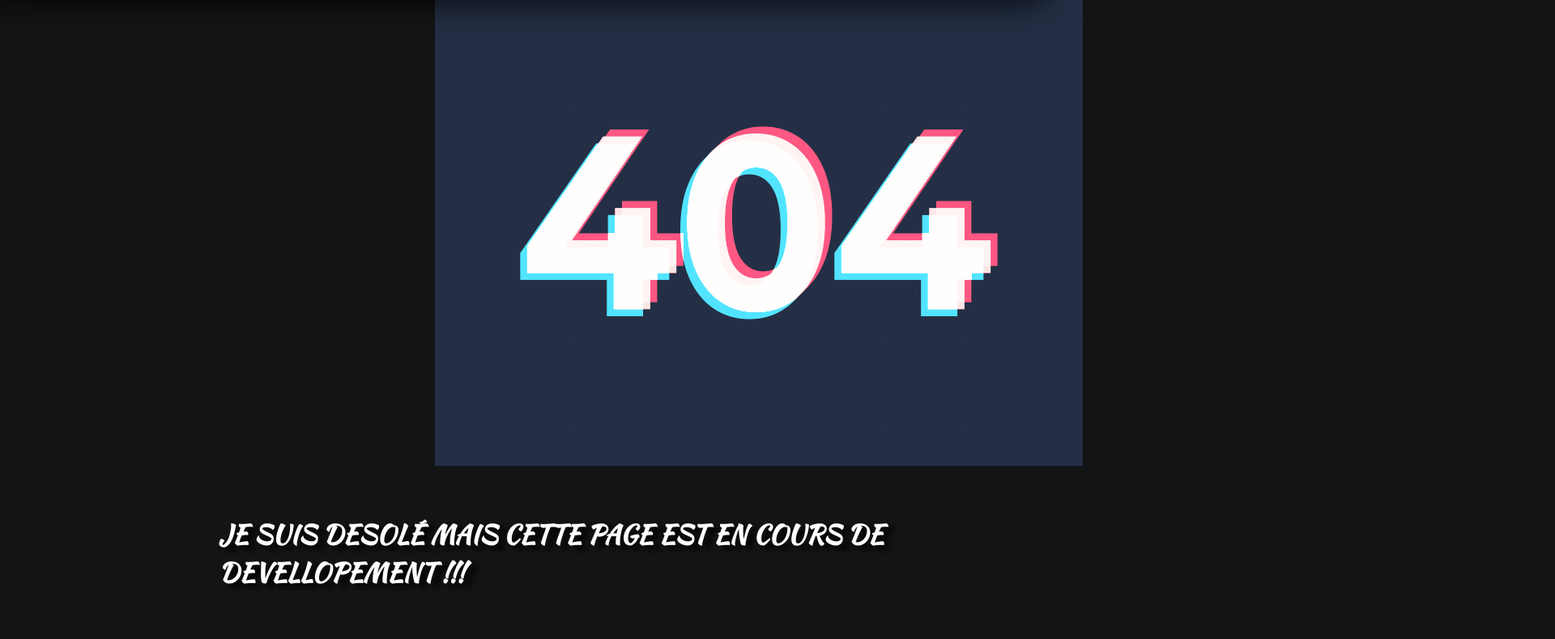
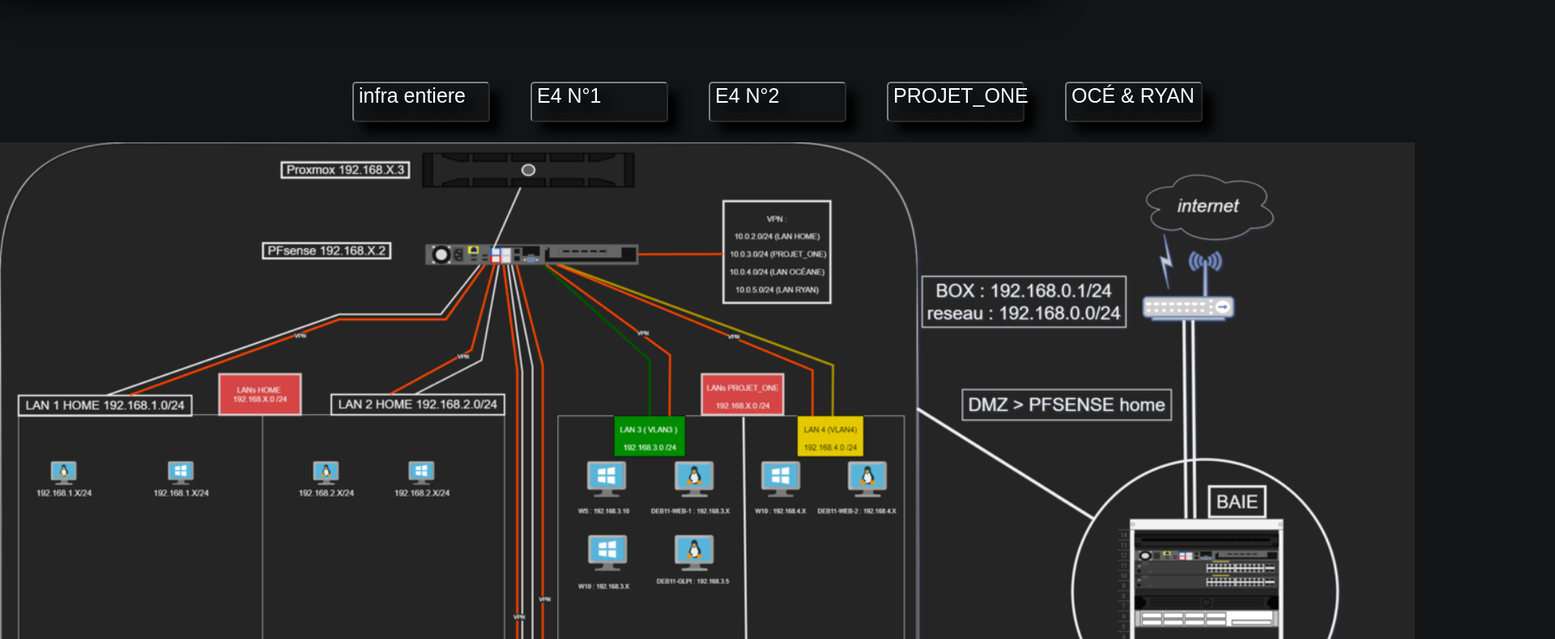
Before and after one commit to hugo-gergereau/portfolio, a plain HTML site: page mon_labo.html in a window 1280 px wide. Shown: the part 174-964 px from the top of the page at 81% size, 1920 px wide, since content can reach past the window. Before the commit the page ends 905 px from the top, so only its background shows below. Drawn offline with Linux system fonts and the light colour scheme.

Commit message:
add plan infra and create boutton to display image .js

```diff
--- a/mon_labo.html
+++ b/mon_labo.html
@@ -1,5 +1,5 @@
 <!DOCTYPE html>
-<html lang="en">
+<html lang="efr">
 
 <head>
     <meta charset="UTF-8">
@@ -12,7 +12,7 @@
 <body>
     <div class="baniere">
         <img class="image_baniere" src="ressource/baniere.png">
-        <h1 class="titre1_baniere_mon_labo"> Mon Labo - Hugo Gergereau</h1>
+        <h1 class="titre1_baniere_mon_labo"> Mon Labo</h1>
     </div>
 
     <nav class="nav_menu">
@@ -29,8 +29,72 @@
         </div>
     </nav>
 
-    <img class="gif_404" src="ressource/gif 404.gif" alt="page en cours de dévellopement">
-    <h1 class="texte_404_labo">JE SUIS DESOLÉ MAIS CETTE PAGE EST EN COURS DE DEVELLOPEMENT !!!</h1>
+    <div class="container_plan_infra">
+        <button class="b1_plan_infra" onClick="myFunction1()">infra entiere</button>
+        <button class="b2_plan_infra" onClick="myFunction2()">E4 N°1</button>
+        <button class="b3_plan_infra" onClick="myFunction3()">E4 N°2</button>
+        <button class="b4_plan_infra" onClick="myFunction4()">PROJET_ONE</button>
+        <button class="b5_plan_infra" onClick="myFunction5()">OCÉ & RYAN</button>
+    </div>
+
+    <div class="content_plan_infra">
+        <div id="one_plan_infra" ><img  src="ressource/plan_infra/infra_all.png" /></div>
+        <div id="two_plan_infra"><img src="ressource/plan_infra/infra-E4 N°1.png" /></div>
+        <div id="three_plan_infra"><img src="ressource/plan_infra/infra-E4 N°2.png" /></div>
+        <div id="four_plan_infra"><img src="ressource/plan_infra/infra_projet-one.png" /></div>
+        <div id="five_plan_infra"><img src="ressource/plan_infra/infra_océ-ryan.png" /></div>
+    </div>
+
+
+
+
+
+    <script>
+        const myFunction1 = () => {
+            document.getElementById("one_plan_infra").style.display = 'block'
+            document.getElementById("two_plan_infra").style.display = 'none'
+            document.getElementById("three_plan_infra").style.display = 'none'
+            document.getElementById("four_plan_infra").style.display = 'none'
+            document.getElementById("five_plan_infra").style.display = 'none'
+        }
+
+        const myFunction2 = () => {
+            document.getElementById("one_plan_infra").style.display = 'none'
+            document.getElementById("two_plan_infra").style.display = 'block'
+            document.getElementById("three_plan_infra").style.display = 'none'
+            document.getElementById("four_plan_infra").style.display = 'none'
+            document.getElementById("five_plan_infra").style.display = 'none'
+        }
+
+        const myFunction3 = () => {
+            document.getElementById("one_plan_infra").style.display = 'none'
+            document.getElementById("two_plan_infra").style.display = 'none'
+            document.getElementById("three_plan_infra").style.display = 'block'
+            document.getElementById("four_plan_infra").style.display = 'none'
+            document.getElementById("five_plan_infra").style.display = 'none'
+        }
+
+        const myFunction4 = () => {
+            document.getElementById("one_plan_infra").style.display = 'none'
+            document.getElementById("two_plan_infra").style.display = 'none'
+            document.getElementById("three_plan_infra").style.display = 'none'
+            document.getElementById("four_plan_infra").style.display = 'block'
+            document.getElementById("five_plan_infra").style.display = 'none'
+        }
+
+        const myFunction5 = () => {
+            document.getElementById("one_plan_infra").style.display = 'none'
+            document.getElementById("two_plan_infra").style.display = 'none'
+            document.getElementById("three_plan_infra").style.display = 'none'
+            document.getElementById("four_plan_infra").style.display = 'none'
+            document.getElementById("five_plan_infra").style.display = 'block'
+        }
+
+
+    </script>
+
+
 
 </body>
+
 </html>
--- a/style.css
+++ b/style.css
@@ -1486,7 +1486,7 @@ nav .lien_cv:hover {
 
 /* --------------------------------------------Mes PASSIONS----------------------------------------------- */
 
-.gif_404{
+.gif_404 {
     position: absolute;
     top: 150px;
     left: 537px;
@@ -1503,7 +1503,7 @@ nav .lien_cv:hover {
 
 }
 
-.texte_404_labo{
+.texte_404_labo {
     position: absolute;
     font-family: 'Kaushan Script', cursive;
     top: 790px;
@@ -1511,6 +1511,7 @@ nav .lien_cv:hover {
     color: white;
     text-shadow: black 8px 5px 7px;
 }
+
 /* --------------------------------------------Mes PASSIONS----------------------------------------------- */
 
 .titre1_baniere_mes_passions {
@@ -1639,7 +1640,90 @@ nav .lien_cv:hover {
     }
 }
 
-
+/*------------------------------------------MON LABOS-----------------------------------------------*/
+
+
+
+
+
+
+
+
+.b1_plan_infra,
+.b2_plan_infra,
+.b3_plan_infra,
+.b4_plan_infra,
+.b5_plan_infra {
+    display: flex;
+    float:left;
+    margin: 25px;
+    position: relative;
+    color:white;
+    border-color:gray;
+    background: rgb(18, 20, 22);
+    text-shadow: black 0.5em 0.5em 0.5em;
+    box-shadow: black 0.5em 0.5em 0.5em;
+    border-radius: 5px;
+    font-size:25px;
+    width: 170px;
+    height: 50px;
+    top: 250px;
+    left: 410px;
+}
+.b1_plan_infra:hover,
+.b2_plan_infra:hover,
+.b3_plan_infra:hover,
+.b4_plan_infra:hover,
+.b5_plan_infra:hover{
+    color: rgb(0, 162, 255);
+    text-shadow: black 0px 0px 0px;
+    box-shadow: black 0px 0px 0px;
+    border-radius: 5px;
+}
+
+
+
+
+.content_plan_infra {
+    position: absolute;
+    width: 75px;
+    height: 400px;
+    top: 350px;
+}
+
+
+
+
+
+
+#one_plan_infra{
+    display: flex;
+    width: 2178px;
+    height: 1068px;
+
+}
+/* width: 2778px;
+height: 1698px; */
+
+
+#two_plan_infra{
+    display: none;
+}
+#three_plan_infra{
+    display: none;
+}
+#four_plan_infra{
+    display: none;
+}
+#five_plan_infra{
+    display: none;
+}
+
+
+#button {
+    outline: none;
+    position: absolute;
+}
 
 /*
 .titre_passion2 {
```
Also changed, not shown: ressource/plan_infra/infra-E4 N°1.png (added), ressource/plan_infra/infra-E4 N°2.png (added), ressource/plan_infra/infra_all.png (added), ressource/plan_infra/infra_océ-ryan.png (added), ressource/plan_infra/infra_projet-one.png (added).
